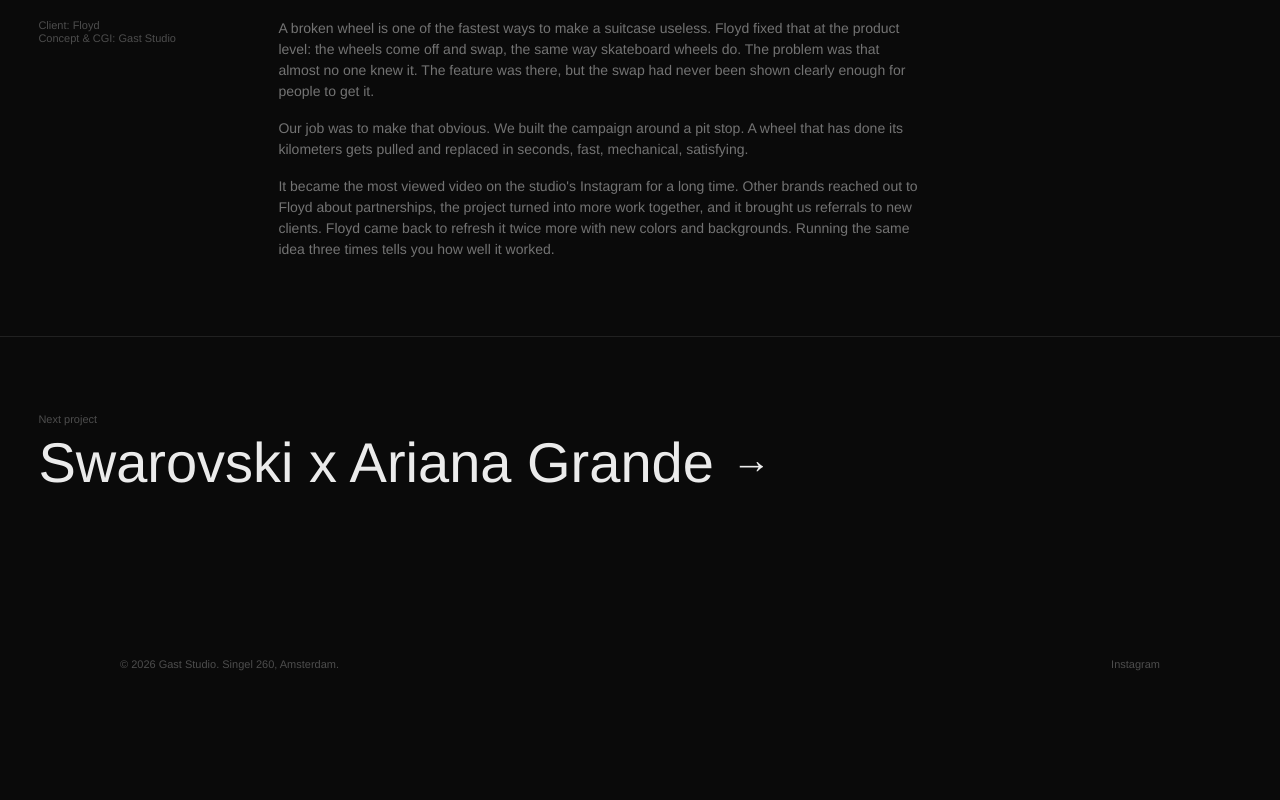
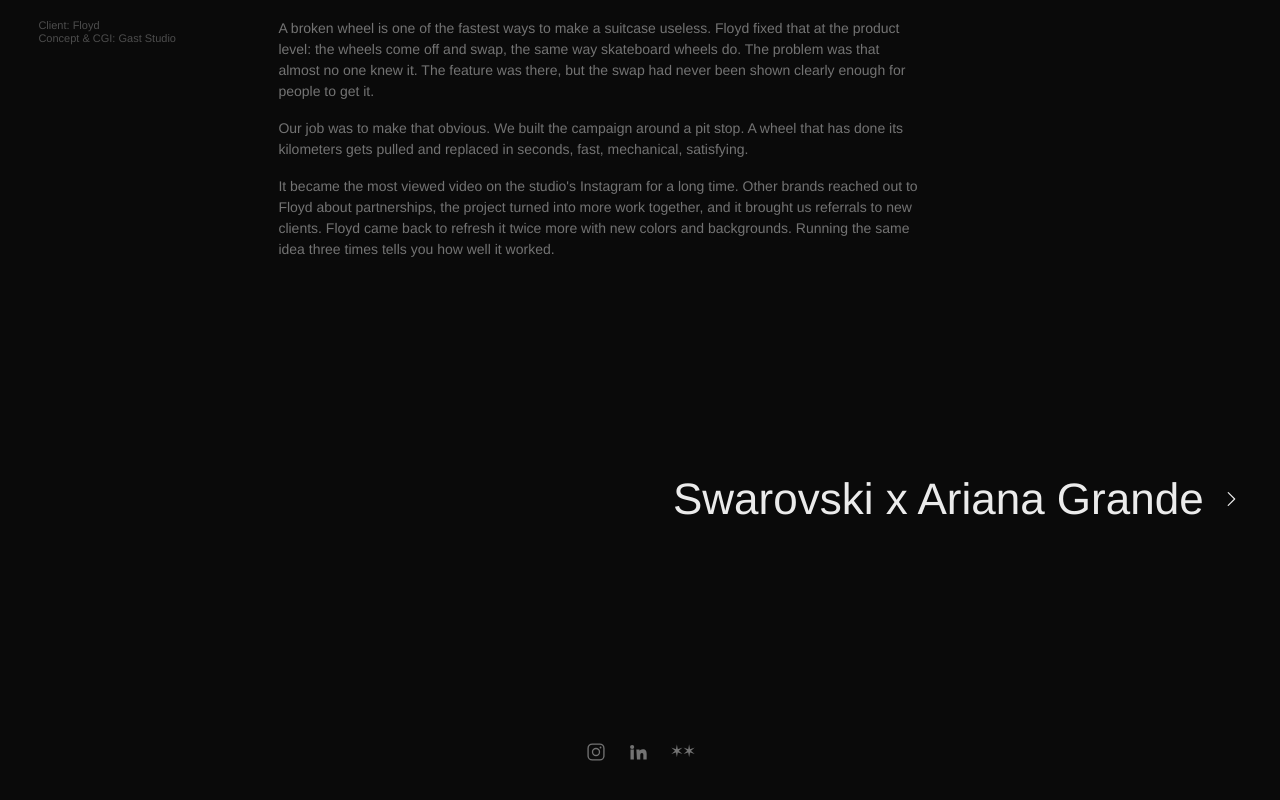
Before and after one commit to Jean-Baptiste-Castel/gast-site, an Astro site: page /work/floyd in a window 1280 px wide. Shown: the part 5340-6140 px from the top of the page. Before the commit the page ends 6050 px from the top, so only its background shows below. Built offline with nearby package versions, Linux system fonts and the light colour scheme; Astro itself is replaced by a stand-in of ours.

Commit message:
Match real site footer: domain nav links, centered social icons, project pager

```diff
--- a/src/layouts/BaseLayout.astro
+++ b/src/layouts/BaseLayout.astro
@@ -21,13 +21,13 @@ const { title, activePage = '' } = Astro.props;
 
 <div class="page">
   <nav class="nav">
-    <a href="/" class="nav-logo">
+    <a href="https://www.gast.studio/" class="nav-logo">
       <img src="/gast-logo-white.png" alt="Gast">
     </a>
     <div class="nav-links">
       <a href="https://www.gast.studio/work" class:list={["nav-link", { active: activePage === 'work' }]}>Projects</a>
       <a href="https://www.gast.studio/store" class="nav-link">Store</a>
-      <a href="/about" class:list={["nav-link", { active: activePage === 'about' }]}>About</a>
+      <a href="https://www.gast.studio/about" class:list={["nav-link", { active: activePage === 'about' }]}>About</a>
       <a href="https://www.gast.studio/contact" class="nav-link">Contact</a>
     </div>
   </nav>
@@ -35,8 +35,13 @@ const { title, activePage = '' } = Astro.props;
   <slot />
 
   <footer class="footer">
-    <span class="footer-copyright">&copy; 2026 Gast Studio. Singel 260, Amsterdam.</span>
-    <a href="https://instagram.com/gast.studio" target="_blank" rel="noopener">Instagram</a>
+    <a href="https://www.instagram.com/gast_studio/" target="_blank" rel="noopener" aria-label="Instagram" class="social">
+      <svg viewBox="0 0 24 24" width="20" height="20" fill="none" stroke="currentColor" stroke-width="1.6" stroke-linecap="round" stroke-linejoin="round"><rect x="2.5" y="2.5" width="19" height="19" rx="5"/><circle cx="12" cy="12" r="4.2"/><circle cx="17.4" cy="6.6" r="1.1" fill="currentColor" stroke="none"/></svg>
+    </a>
+    <a href="https://www.linkedin.com/in/jean-baptiste-castel-b08a0b160/" target="_blank" rel="noopener" aria-label="LinkedIn" class="social">
+      <svg viewBox="0 0 24 24" width="20" height="20" fill="currentColor"><path d="M4.98 3.5a2.5 2.5 0 11-.02 5 2.5 2.5 0 01.02-5zM3 9h4v12H3zM10 9h3.8v1.64h.05c.53-.95 1.83-1.95 3.77-1.95 4.03 0 4.78 2.5 4.78 5.76V21h-4v-5.1c0-1.22-.02-2.78-1.7-2.78-1.7 0-1.96 1.32-1.96 2.69V21h-4z"/></svg>
+    </a>
+    <a href="https://www.are.na/jean-baptiste-castel/channels" target="_blank" rel="noopener" aria-label="Are.na" class="social social-arena">&#10038;&#10038;</a>
   </footer>
 </div>
 
--- a/src/pages/work/floyd.astro
+++ b/src/pages/work/floyd.astro
@@ -147,29 +147,27 @@ const rows: Row[] = [
       text-wrap: pretty;
     }
 
-    /* Next project */
-    .work-next {
+    /* Project pager (prev/next). Floyd is the first project, so only Next shows. */
+    .work-pager {
       display: flex;
-      flex-direction: column;
-      gap: 10px;
+      justify-content: flex-end;
+      align-items: center;
       max-width: 2200px;
       margin: 0 auto;
-      padding: clamp(40px, 6vw, 90px) clamp(10px, 3vw, 56px) clamp(80px, 10vw, 160px);
-      border-top: 1px solid var(--tag-border);
-      text-decoration: none;
+      padding: clamp(64px, 11vw, 170px) clamp(10px, 3vw, 56px);
     }
-    .work-next-label { font-size: 11px; line-height: 1; color: var(--label); }
-    .work-next-title {
-      display: flex;
+    .pager-link {
+      display: inline-flex;
       align-items: center;
-      gap: 18px;
-      font-size: clamp(28px, 5vw, 56px);
+      gap: 16px;
+      font-size: clamp(26px, 4.2vw, 44px);
       line-height: 1;
       color: var(--headline);
+      text-decoration: none;
       transition: opacity 0.2s;
     }
-    .work-next:hover .work-next-title { opacity: 0.55; }
-    .work-next-arrow { font-size: 0.7em; }
+    .pager-link:hover { opacity: 0.55; }
+    .pager-chev { width: 0.5em; height: 0.5em; flex: none; }
 
     @media (max-width: 768px) {
       .work-row { grid-template-columns: 1fr; }
@@ -178,7 +176,7 @@ const rows: Row[] = [
       .work-writeup { flex-direction: column; gap: 16px; }
       .work-writeup-left { width: auto; min-width: auto; flex-direction: row; gap: 8px; }
       .work-writeup-right { max-width: 100%; }
-      .work-next-title { font-size: 26px; }
+      .pager-link { font-size: 24px; }
     }
   </style>
 
@@ -231,10 +229,12 @@ const rows: Row[] = [
       </div>
     </section>
 
-    <a class="work-next" href="https://www.gast.studio/work/swarovski-x-ariana-grande">
-      <span class="work-next-label">Next project</span>
-      <span class="work-next-title">Swarovski x Ariana Grande <span class="work-next-arrow">&rarr;</span></span>
-    </a>
+    <nav class="work-pager">
+      <a class="pager-link" href="https://www.gast.studio/work/swarovski-x-ariana-grande">
+        Swarovski x Ariana Grande
+        <svg class="pager-chev" viewBox="0 0 24 24" fill="none" stroke="currentColor" stroke-width="1.3" stroke-linecap="round" stroke-linejoin="round" aria-hidden="true"><polyline points="9 5 16 12 9 19"/></svg>
+      </a>
+    </nav>
   </div>
 
   <script>
--- a/src/styles/global.css
+++ b/src/styles/global.css
@@ -69,27 +69,31 @@ body {
   opacity: 0.4;
 }
 
-/* ── Footer ── */
+/* ── Footer (centered social icons) ── */
 .footer {
   display: flex;
-  justify-content: space-between;
+  justify-content: center;
   align-items: center;
-  padding: 40px var(--page-pad);
+  gap: 22px;
+  padding: 80px var(--page-pad) 64px;
 }
-.footer-copyright {
-  font-size: 11px;
-  line-height: 1;
-  color: var(--label);
-}
-.footer a {
-  font-size: 11px;
-  line-height: 1;
-  color: var(--label);
+.footer .social {
+  display: inline-flex;
+  align-items: center;
+  color: var(--body);
   text-decoration: none;
   transition: color 0.2s;
 }
-.footer a:hover {
+.footer .social:hover {
   color: var(--headline);
+}
+.footer .social svg {
+  display: block;
+}
+.footer .social-arena {
+  font-size: 17px;
+  line-height: 1;
+  letter-spacing: -2px;
 }
 
 /* ── Mobile ── */
@@ -101,9 +105,6 @@ body {
     padding: 24px var(--page-pad);
   }
   .footer {
-    flex-direction: column;
-    align-items: flex-start;
-    gap: 16px;
-    padding: 40px var(--page-pad);
+    padding: 56px var(--page-pad) 48px;
   }
 }
```
